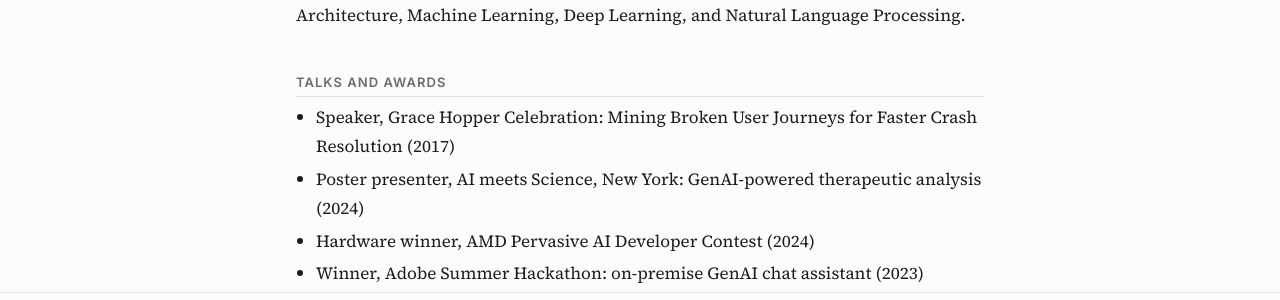
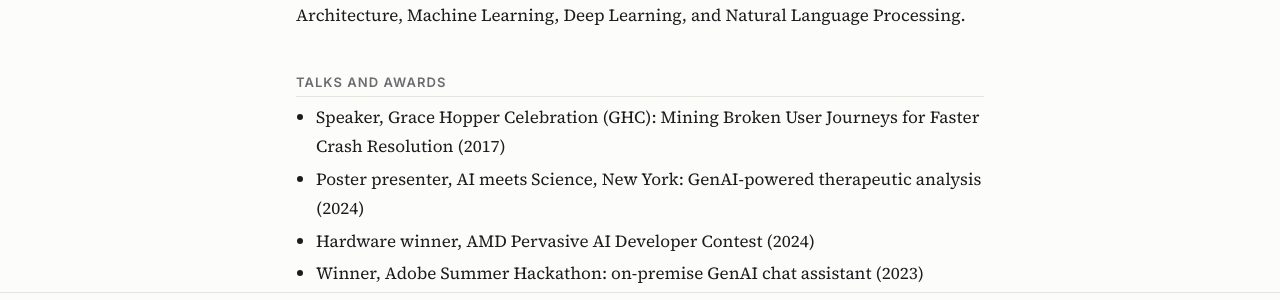
Before and after one commit to bananighosh/bananighosh.github.io, a Jekyll site: the page built from about.md, in a window 1280 px wide. Shown: the part 1730-2030 px from the top of the page. Built offline with Jekyll 4.4.1, drawn with Linux system fonts in a browser that asks for light colours.

Commit message:
About: Grace Hopper Celebration (GHC)
Co-Authored-By: Claude Opus 5.5 <noreply@anthropic.com>
Claude-Session: https://claude.ai/code/session_01K2HJxVUv7i1duGErniTfDd

```diff
--- a/about.md
+++ b/about.md
@@ -62,7 +62,7 @@ Coursework in High Performance Machine Learning, Computing Systems and Architect
 
 ## Talks and awards
 
-- Speaker, Grace Hopper Celebration: Mining Broken User Journeys for Faster Crash Resolution (2017)
+- Speaker, Grace Hopper Celebration (GHC): Mining Broken User Journeys for Faster Crash Resolution (2017)
 - Poster presenter, AI meets Science, New York: GenAI-powered therapeutic analysis (2024)
 - Hardware winner, AMD Pervasive AI Developer Contest (2024)
 - Winner, Adobe Summer Hackathon: on-premise GenAI chat assistant (2023)
```
